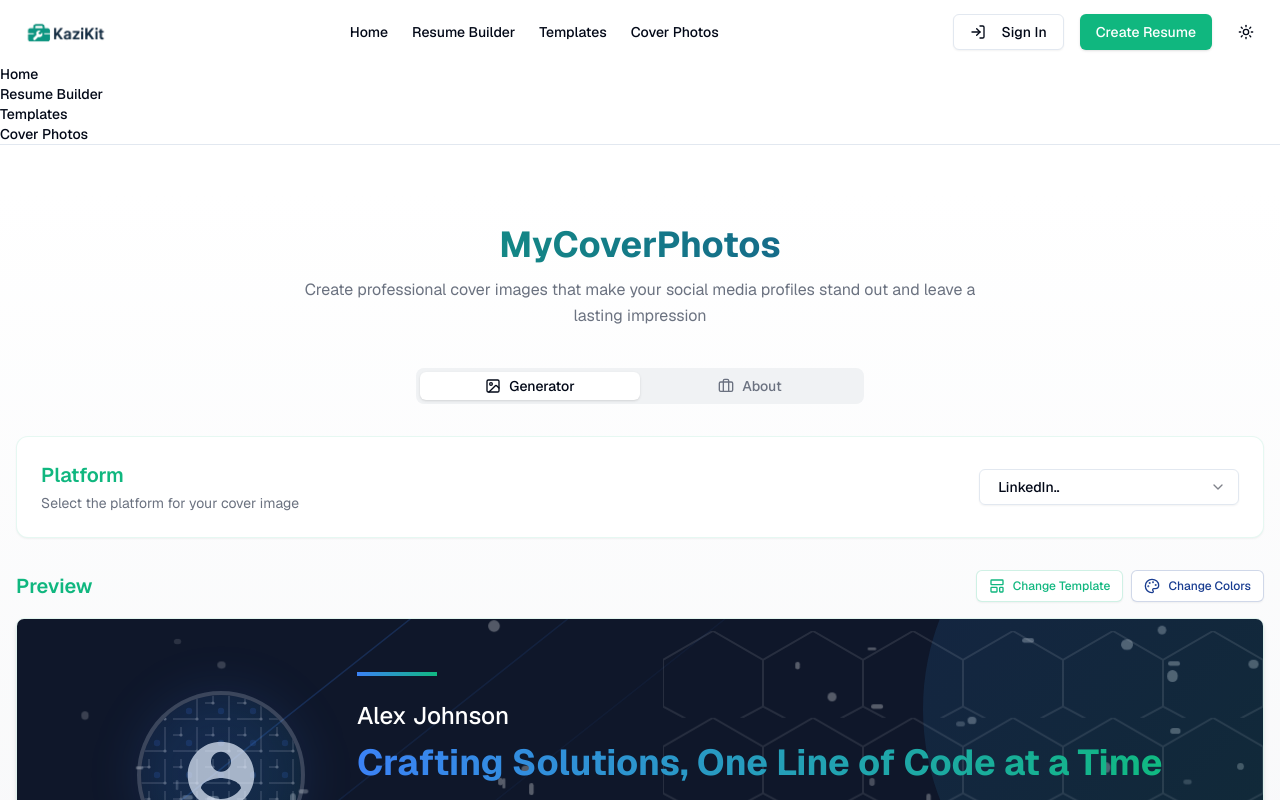
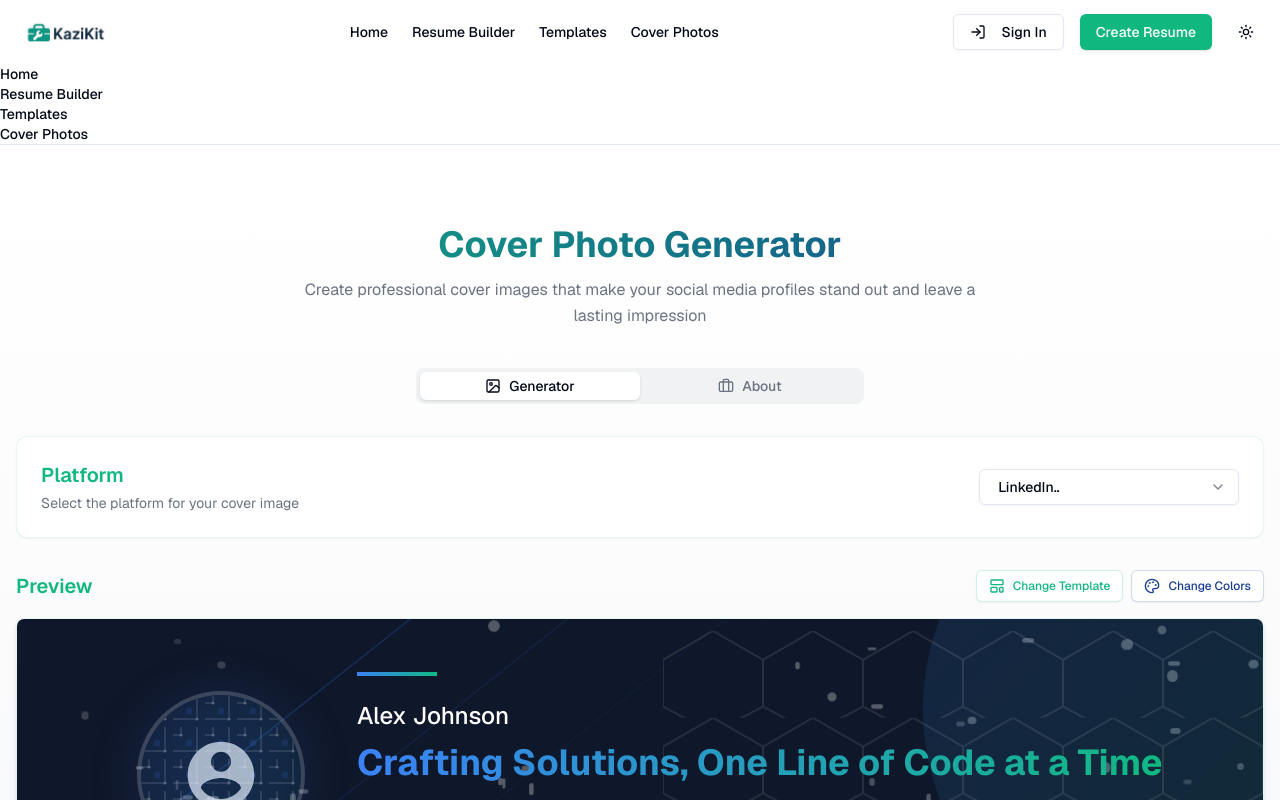
Before and after one commit to AustinKingOry/resume-builder, a Next.js app: page /coverphotos in a window 1280 px wide. Shown: the top 800 px of the page. Built offline with nearby package versions, Linux system fonts and the light colour scheme.

Commit message:
Update cover photos title

```diff
--- a/app/coverphotos/page.tsx
+++ b/app/coverphotos/page.tsx
@@ -13,7 +13,7 @@ const CoverPhotosPage = () => {
 				<div className="container mx-auto py-8 px-4">
 					<header className="text-center mb-10">
 					<h1 className="text-4xl font-bold mb-3 bg-clip-text text-transparent bg-gradient-to-r from-primary to-secondary">
-						MyCoverPhotos
+						Cover Photo Generator
 					</h1>
 					<p className="text-muted-foreground max-w-2xl mx-auto">
 						Create professional cover images that make your social media profiles stand out and leave a lasting
```
